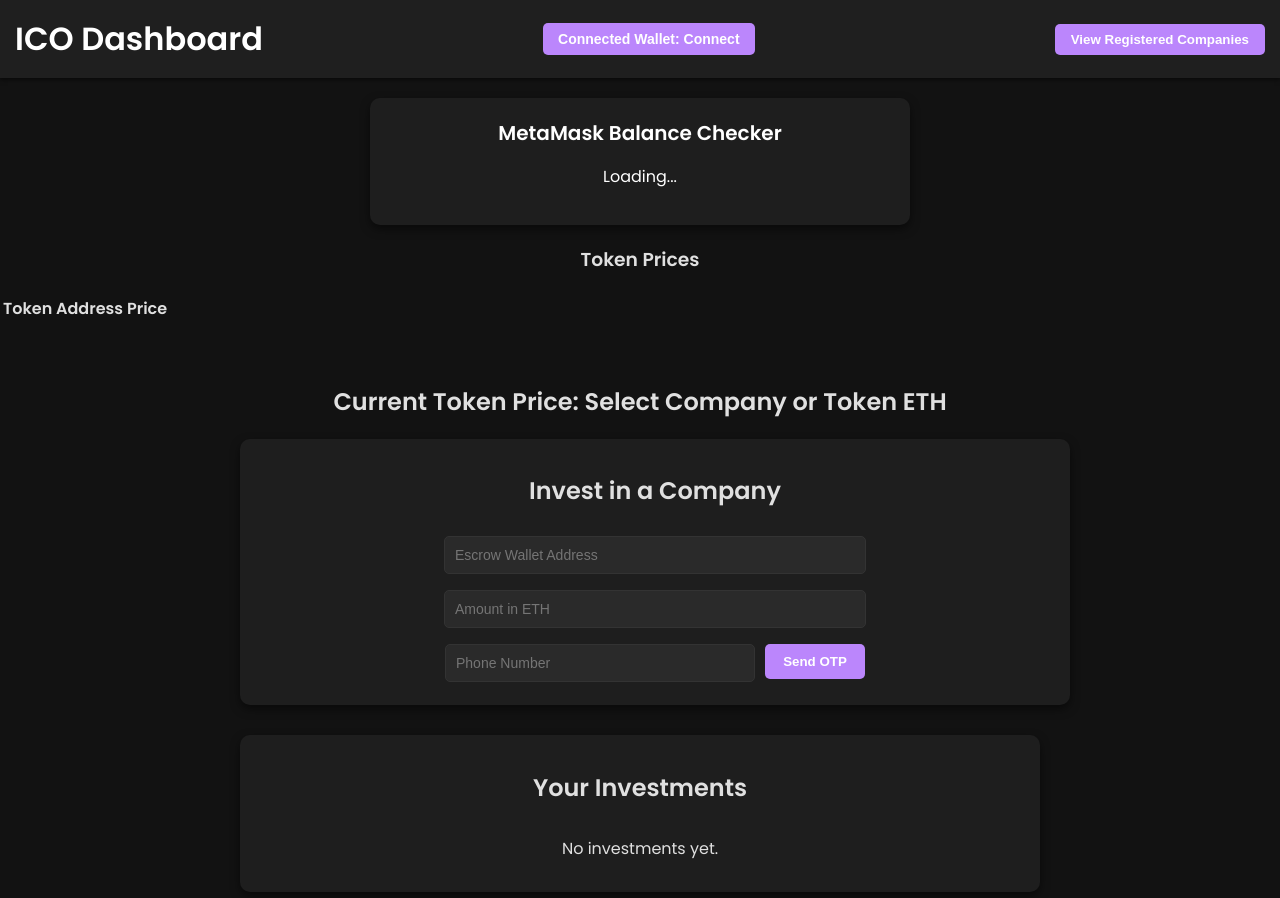
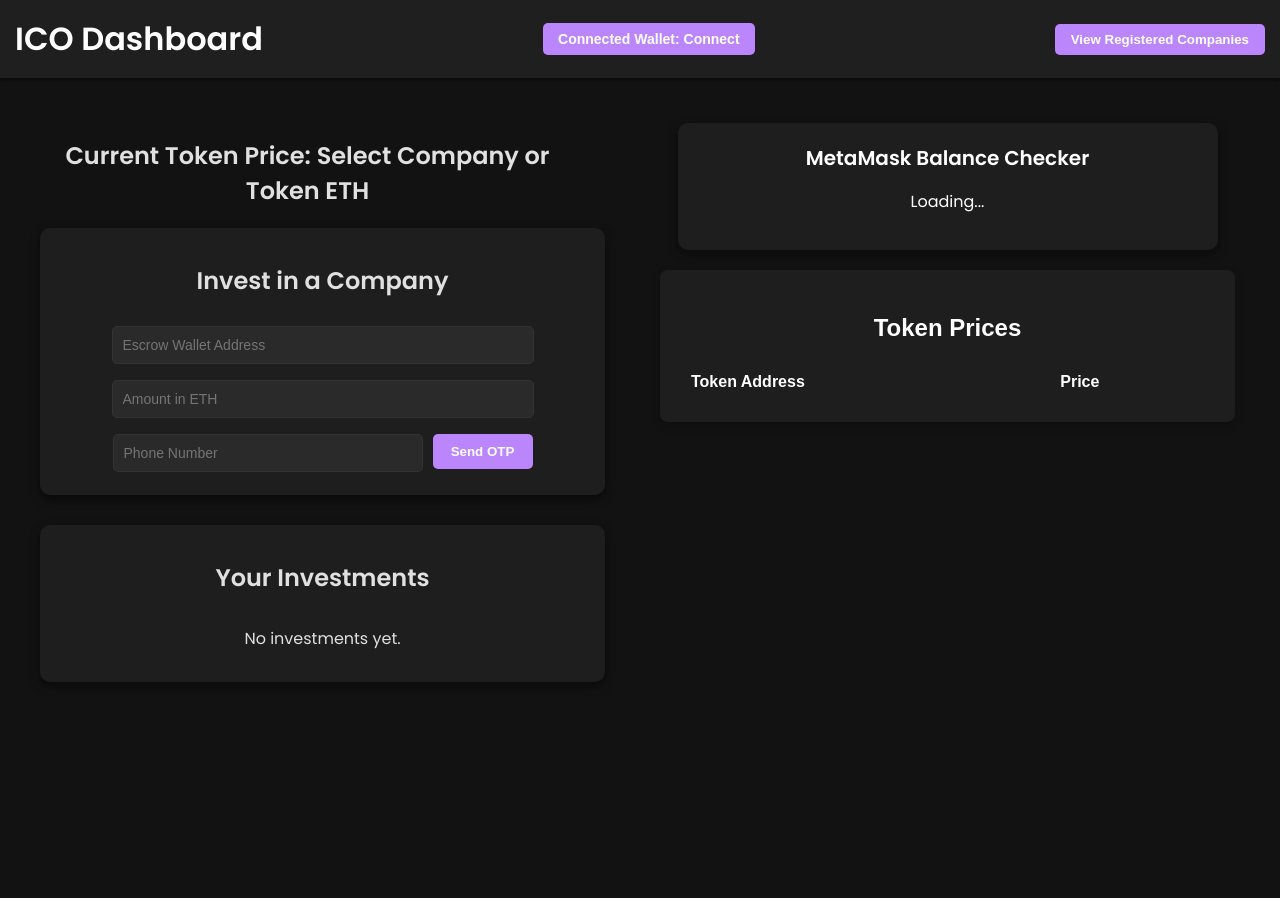
Before and after one commit to Aaditya-373/pjt-escrow, a React (Create React App) app in the folder ico-dapp/: page / in a window 1280 px wide. Shown: the top 898 px of the page. After the commit the page ends 800 px from the top, so only its background shows below. Built offline with nearby package versions, Linux system fonts and the light colour scheme.

Commit message:
TokenPrice Func Done

```diff
--- a/ico-dapp/src/App.css
+++ b/ico-dapp/src/App.css
@@ -49,7 +49,7 @@ h1 {
 
 .container {
   max-width: 800px;
-  margin: 20px auto;
+  margin: 20px 20px;
   padding: 20px;
 }
 
@@ -128,6 +128,7 @@ h1 {
 .investments-summary {
   background-color: #1e1e1e;
   /* Darker summary background */
+  width: 100%;
   display: flex;
   flex-direction: column;
   align-items: center;
@@ -347,3 +348,17 @@ h1 {
   border-right: 1px solid #333;
   overflow-y: auto;
 }
+
+
+.parent {
+  display: flex;
+}
+
+.left {
+  flex: 2;
+}
+
+.right {
+  flex: 2;
+  padding:25px;
+}
--- a/ico-dapp/src/App.js
+++ b/ico-dapp/src/App.js
@@ -23,6 +23,7 @@ const App = () => {
   const [companies, setCompanies] = useState([]);
   const [isModalOpen, setIsModalOpen] = useState(false);
   const [selectedCompany, setSelectedCompany] = useState(null);
+  const [refreshTokenPrices, setRefreshTokenPrices] = useState(false);
 
   const loadProvider = async () => {
     const { ethereum } = window;
@@ -77,7 +78,9 @@ const App = () => {
         provider
       );
       const price = await tokenContract.getTokenPrice();
-      setTokenPrice(ethers.utils.formatEther(price));
+      const formattedPrice = ethers.utils.formatEther(price);
+      setTokenPrice(formattedPrice);
+      return formattedPrice; // Add this return statement
     } catch (error) {
       console.error("Error fetching token price:", error);
     }
@@ -93,6 +96,52 @@ const App = () => {
   useEffect(() => {
     initialize();
   }, []);
+
+  useEffect(() => {
+    // Function to update token prices from localStorage
+    const updateTokenPrices = () => {
+      const currentTokenPrices = JSON.parse(
+        localStorage.getItem("currentTokenPrices")
+      );
+      if (currentTokenPrices && selectedCompany) {
+        setTokenPrice(
+          currentTokenPrices[selectedCompany.tokenAddress] ||
+            "Price not available"
+        );
+      }
+    };
+
+    // Call updateTokenPrices initially
+    updateTokenPrices();
+
+    // Listen for changes in localStorage
+    const onStorageChange = (event) => {
+      if (event.key === "currentTokenPrices") {
+        updateTokenPrices();
+      }
+    };
+    window.addEventListener("storage", onStorageChange);
+
+    return () => window.removeEventListener("storage", onStorageChange);
+  }, [selectedCompany]);
+
+  useEffect(() => {
+    const handleTokenPriceUpdate = () => {
+      const currentTokenPrices = JSON.parse(
+        localStorage.getItem("currentTokenPrices")
+      );
+      if (currentTokenPrices && selectedCompany) {
+        setTokenPrice(
+          currentTokenPrices[selectedCompany.tokenAddress] ||
+            "Price not available"
+        );
+      }
+    };
+
+    window.addEventListener("tokenPriceUpdated", handleTokenPriceUpdate);
+    return () =>
+      window.removeEventListener("tokenPriceUpdated", handleTokenPriceUpdate);
+  }, [selectedCompany]);
 
   const toggleModal = () => {
     setIsModalOpen(!isModalOpen);
@@ -150,9 +199,7 @@ const App = () => {
     }
 
     try {
-      // const selectedTokenPrice = await loadTokenPrice(selectedCompany.tokenAddress);
       const selectedTokenPrice = tokenPrice;
-
       if (!selectedTokenPrice) {
         alert("Token price not found for the selected token address.");
         return;
@@ -183,18 +230,36 @@ const App = () => {
       setInvestments(updatedInvestments);
       localStorage.setItem("investments", JSON.stringify(updatedInvestments));
 
+      // Ensure currentTokenPrices is initialized as an object in localStorage
+      let currentTokenPrices = JSON.parse(
+        localStorage.getItem("currentTokenPrices") || "{}"
+      );
+      if (typeof currentTokenPrices !== "object") {
+        currentTokenPrices = {};
+      }
+
+      // Update token price in currentTokenPrices
+      console.log(selectedCompany.tokenAddress);
+      let updatedPrice = await loadTokenPrice(selectedCompany.tokenAddress);
+      console.log(updatedPrice);
+      currentTokenPrices[selectedCompany.tokenAddress] = updatedPrice;
+      localStorage.setItem(
+        "currentTokenPrices",
+        JSON.stringify(currentTokenPrices)
+      );
+
       alert("Deposit successful!");
       setAmount("");
       setOtp("");
       setOtpSent(false);
       setTokenPrice("Select a Company");
       setSelectedCompany(null);
-      setAmount("");
       setEscrowAddress("");
       setPhoneNumber("");
+      setRefreshTokenPrices((prev) => !prev);
     } catch (error) {
       console.error(
-        "Error during deposit or sending investment details:",
+        "Error during deposit or saving investment details:",
         error
       );
       alert(`An error occurred: ${error.message}`);
@@ -212,10 +277,10 @@ const App = () => {
           View Registered Companies
         </button>
       </header>
-      <div>
-        <Balance />
-        <TokenPrices />
-      </div>
+
+      <div class="parent">
+        <div class="left">
+
           <div className="container">
             <h2>Current Token Price: {tokenPrice} ETH</h2>
             <div className="investment-form">
@@ -256,7 +321,10 @@ const App = () => {
                     value={otp}
                     onChange={(e) => setOtp(e.target.value)}
                   />
-              <button className="verify-otp-button" onClick={handleVerifyOtp}>
+                  <button
+                    className="verify-otp-button"
+                    onClick={handleVerifyOtp}
+                  >
                     Verify OTP & Deposit ETH
                   </button>
                 </>
@@ -283,6 +351,14 @@ const App = () => {
                 )}
               </div>
             </div>
+          </div>
+        </div>
+        <div class="right">
+          <Balance/>
+          <TokenPrices refresh={refreshTokenPrices} />
+        </div>
+      </div>
+
       <Modal
         isOpen={isModalOpen}
         onRequestClose={toggleModal}
@@ -320,7 +396,6 @@ const App = () => {
         </button>
       </Modal>
     </div>
-    </div>
   );
 };
 
--- a/ico-dapp/src/TokenPrices.js
+++ b/ico-dapp/src/TokenPrices.js
@@ -1,28 +1,31 @@
-// TokenPrices.js
 import React, { useState, useEffect } from "react";
-
-const TokenPrices = () => {
+import "./Tp.css"
+const TokenPrices = ({ refresh }) => {
   const [tokenPrices, setTokenPrices] = useState({});
 
   useEffect(() => {
     const fetchTokenPrices = () => {
-      const storedPrices = JSON.parse(localStorage.getItem("currentTokenPrices") || "{}");
-      setTokenPrices(storedPrices);
+      const storedPrices = JSON.parse(localStorage.getItem("currentTokenPrices"));
+      setTokenPrices(storedPrices || {});
     };
 
     fetchTokenPrices();
 
-    // Listen for changes in localStorage
-    const onStorageChange = () => fetchTokenPrices();
+    const onStorageChange = (event) => {
+      if (event.key === "currentTokenPrices") {
+        fetchTokenPrices();
+        window.dispatchEvent(new Event("tokenPriceUpdated")); // Trigger custom event
+      }
+    };
     window.addEventListener("storage", onStorageChange);
 
     return () => window.removeEventListener("storage", onStorageChange);
-  }, []);
+  }, [refresh]);
 
   return (
-    <div>
-      <h3>Token Prices</h3>
-      <table>
+    <div className="token-prices-container">
+      <h3 className="token-prices-header">Token Prices</h3>
+      <table className="token-prices-table">
         <thead>
           <tr>
             <th>Token Address</th>
--- /dev/null
+++ b/ico-dapp/src/Tp.css
@@ -0,0 +1,41 @@
+.token-prices-container {
+    font-family: Arial, sans-serif;
+    margin: 20px;
+    padding: 20px;
+    box-shadow: 0px 4px 8px rgba(0, 0, 0, 0.2);
+    border-radius: 8px;
+    background-color: #1e1e1e;
+  }
+
+  .token-prices-header {
+    color: white;
+    font-size: 24px;
+    margin-bottom: 20px;
+  }
+
+  .token-prices-table {
+    width: 100%;
+    border-collapse: collapse;
+    margin-top: 10px;
+  }
+
+  .token-prices-table th,
+  .token-prices-table td {
+    padding: 10px;
+    text-align: left;
+    border: 1px solid #1e1e1e;
+  }
+
+  .token-prices-table th {
+    background-color: #1e1e1e;
+    color: white;
+  }
+
+  .token-prices-table td:first-child {
+    color: white;
+    background-color: #1e1e1e;
+  }
+
+  .token-prices-table td:last-child {
+    color: rgb(9, 205, 9);
+  }
--- a/ico-dapp/src/config.js
+++ b/ico-dapp/src/config.js
@@ -1 +1 @@
-module.exports = { companyRegistryAddress: "0x1526940A7CFF35a25AAcE6BEc20750Bf8AD67764" , companyAccountAddress : "0xF202FE93eF4c909f7398078Ea1bD48bE7537aDB6"};
+module.exports = { companyRegistryAddress: "0x1526940A7CFF35a25AAcE6BEc20750Bf8AD67764" , companyAccountAddress : "0x3094bdadb972819B5D8E9e1E7fb5963827BDccdd"};
```
Lines whose indentation alone changed are shown as unchanged.
